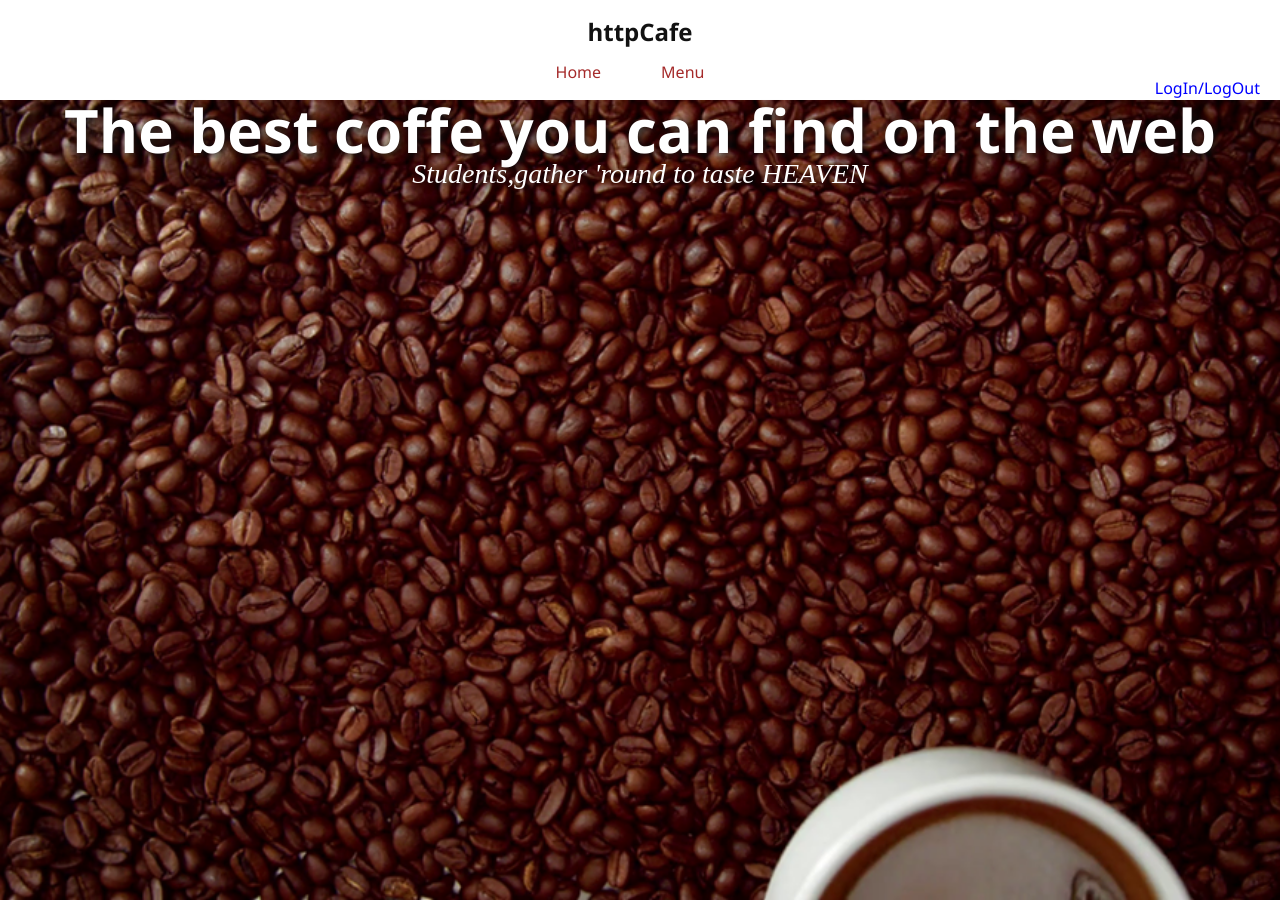
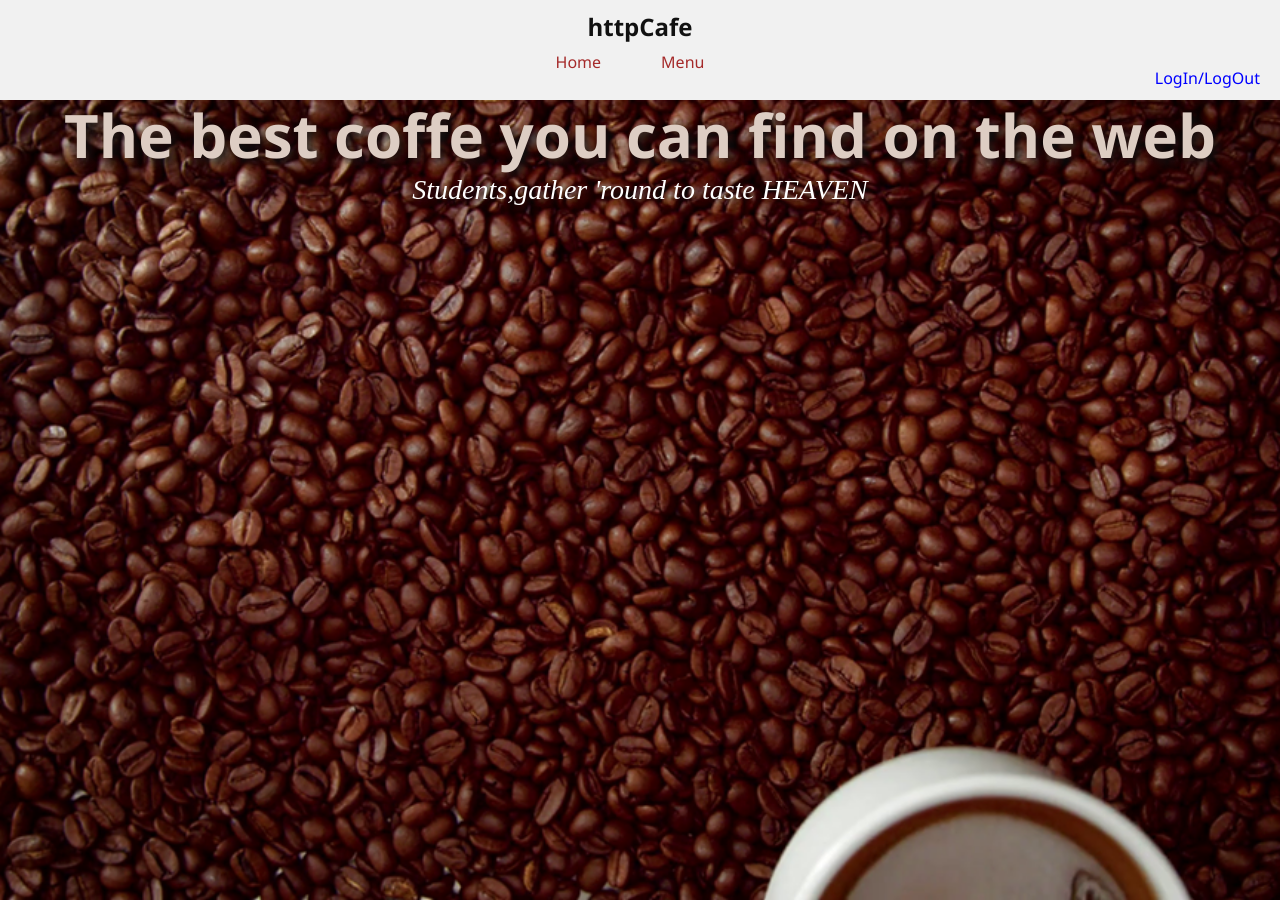
Before and after one commit to LaviniaDisca/HTTPCafe, a PHP site: page / in a window 1280 px wide. Run offline with PHP 8.4, Linux system fonts and the light colour scheme.

Commit message:
Add files via upload

```diff
--- a/style.css
+++ b/style.css
@@ -94,7 +94,7 @@ body {
 }
 
 header {
-    background-color: #fff;
+    background-color: #f1f1f1;
     width: 100%;
     height: 100px;
 }
@@ -106,7 +106,7 @@ header .header-brand {
     color: #111;
     display: block;
     text-align: center;
-    padding: 20px 0;
+    padding: 15px 0;
 }
 
 header nav ul {
@@ -114,6 +114,7 @@ header nav ul {
     margin: 0 auto;
     width: fit-content;
 }
+
 
 header nav ul li {
     display: inline-block;
@@ -127,6 +128,10 @@ header nav ul li a {
     font-size: 16px;
     color: brown;
 }
+header nav ul li a:hover {
+    background-color: #ddd;
+    color: rgb(85, 24, 24);
+}
 
 header nav a {
     font-family: 'Segoe UI', Tahoma, Geneva, Verdana, sans-serif;
@@ -135,6 +140,10 @@ header nav a {
     display: block;
     padding-right: 20px;
     text-align: end;
+}
+header nav a:hover {
+    background-color: #ddd;
+    color: rgb(15, 53, 59);
 }
 
 .index-background {
@@ -149,11 +158,13 @@ header nav a {
 .index-background h2 {
     font-family: 'Segoe UI', Tahoma, Geneva, Verdana, sans-serif;
     font-size: 60px;
-    color: white;
+    font-weight: 900;
+    color: rgb(221, 205, 195);
     display: block;
+    line-height: 70px;
     text-align: center;
     font-weight: 900;
-    text-shadow: 2px 2px 8px #111;
+    text-shadow: 4px 4px 10px #111;
 }
 
 .index-background h1 {
@@ -161,8 +172,9 @@ header nav a {
     font-size: 28px;
     color: white;
     display: block;
+    line-height: 40px;
     text-align: center;
-    font-weight: 100;
+    font-weight: 200;
     font-style: italic;
     text-shadow: 2px 2px 8px #111;
 }
```
